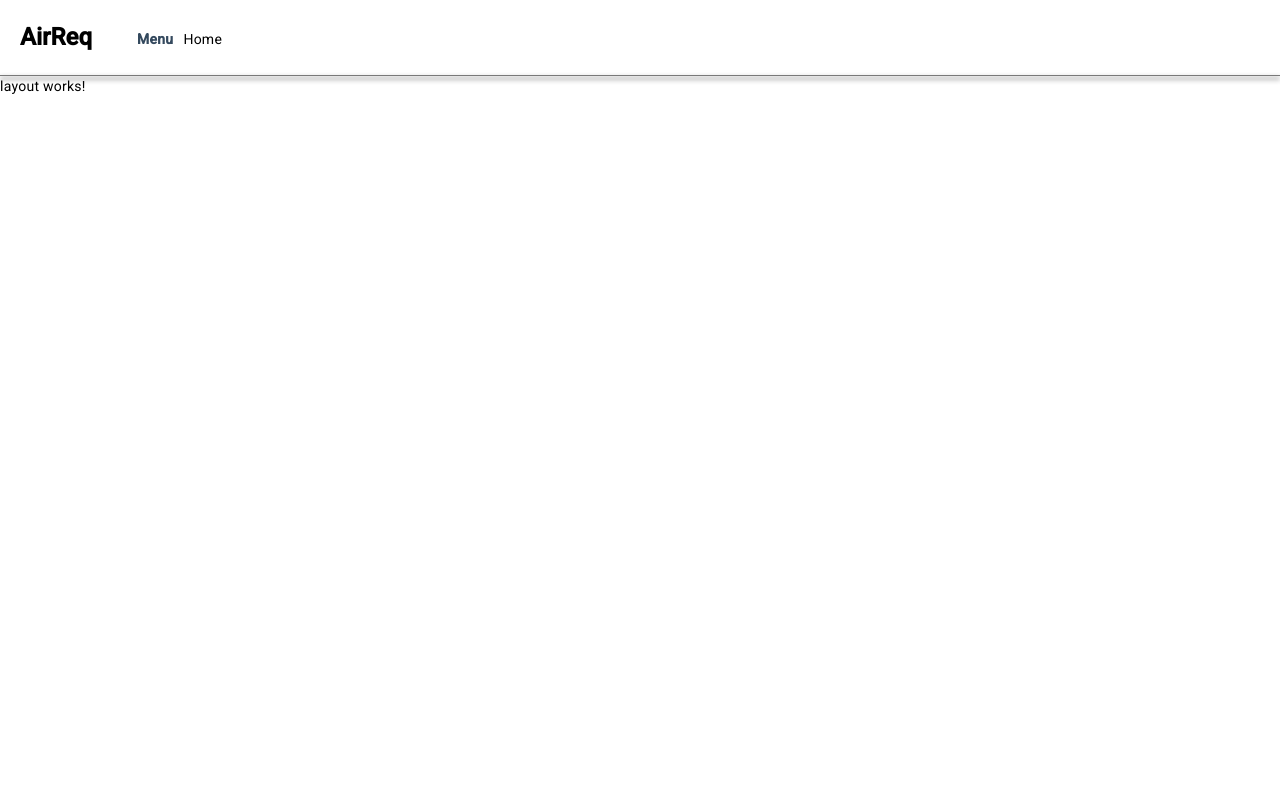
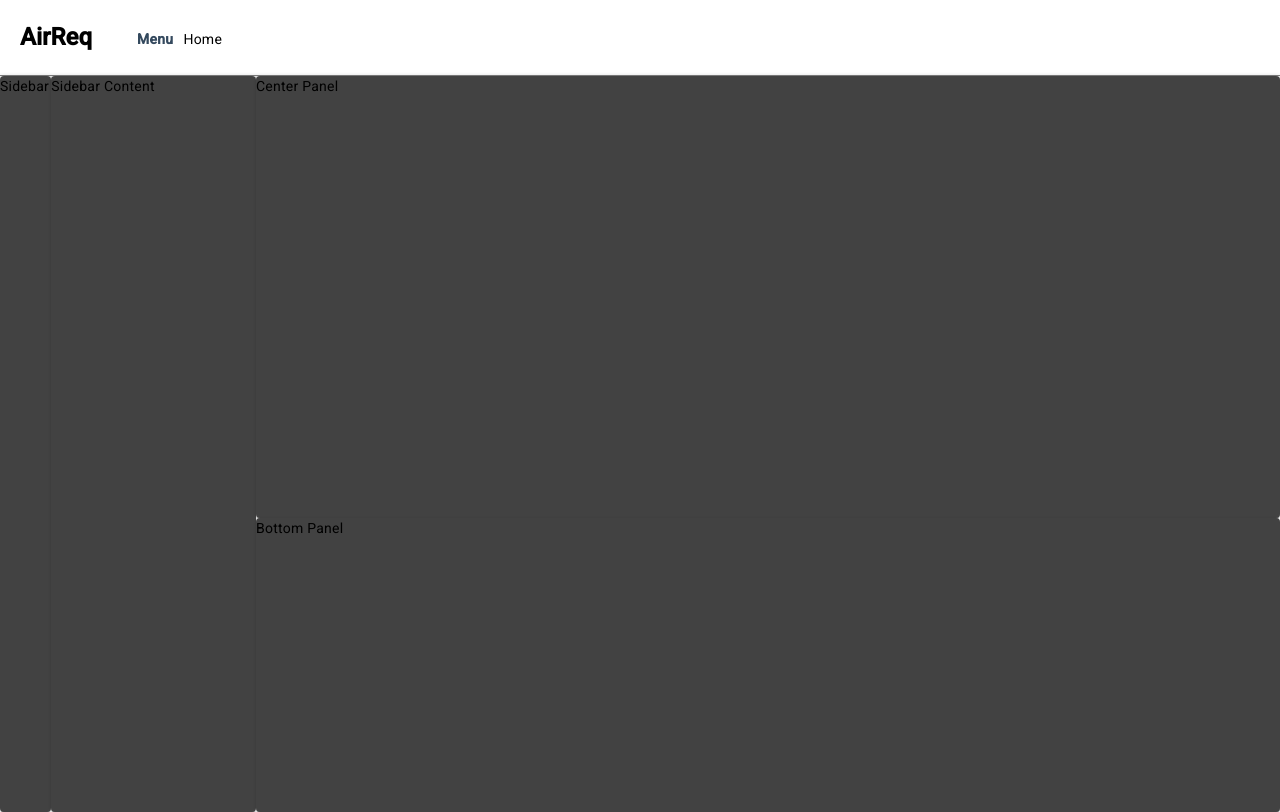
Before and after one commit to Kieferer/AirReq, an Angular app: page / in a window 1280 px wide. Built offline with nearby package versions, Linux system fonts and the light colour scheme.

Commit message:
feat: Create layout

```diff
--- a/src/app/layout/layout.component.html
+++ b/src/app/layout/layout.component.html
@@ -1 +1,20 @@
-<p>layout works!</p>
+
+<div fxLayout="row" style="height: calc(100vh - 64px);">
+    <div fxLayout="row" fxFlex="20%">
+        <mat-card class="layoutElement" fxFlex="20%">
+            Sidebar
+        </mat-card>
+        <mat-card class="layoutElement" fxFlex="80%">
+            Sidebar Content
+        </mat-card>
+    </div>
+
+    <div fxLayout="column" fxFlex>
+        <mat-card class="layoutElement" fxFlex="60%">
+            Center Panel
+        </mat-card>
+        <mat-card class="layoutElement" fxFlex="40%">
+            Bottom Panel
+        </mat-card>
+    </div>
+</div>
```
